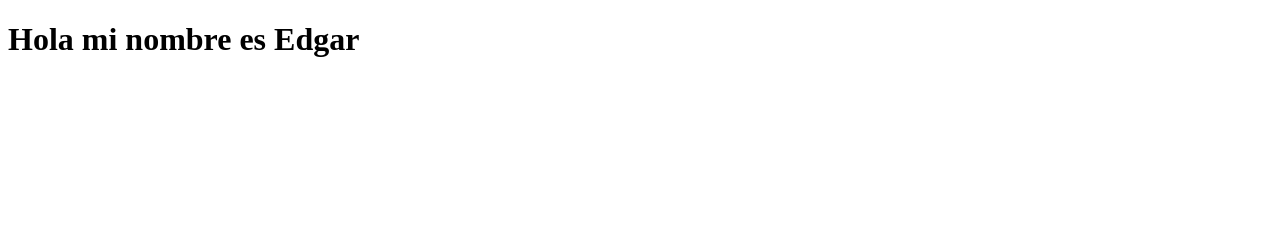
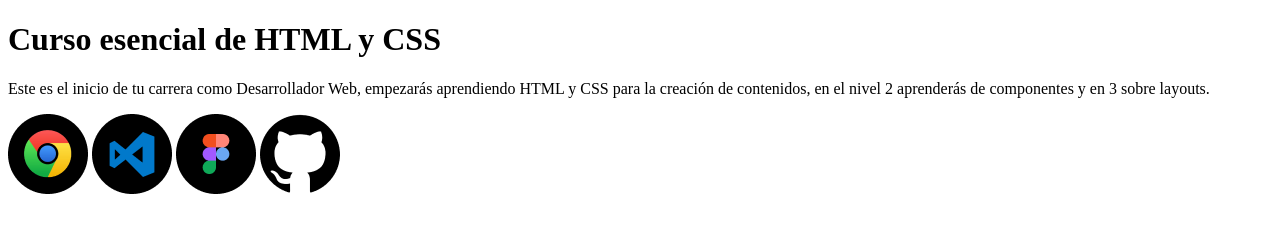
Before and after one commit to darkedg/html-css-esencial, a plain HTML site: page index.html in a window 1280 px wide. Drawn offline with Linux system fonts and the light colour scheme.

Commit message:
Agregando imágenes logos del setup al proyecto

```diff
--- a/index.html
+++ b/index.html
@@ -4,9 +4,14 @@
     <meta charset="UTF-8">
     <meta http-equiv="X-UA-Compatible" content="IE=edge">
     <meta name="viewport" content="width=device-width, initial-scale=1.0">
-    <title>Document</title>
+    <title>El Blog de Edgar</title>
   </head>
   <body>
-    <h1>Hola mi nombre es Edgar</h1>
+    <h1>Curso esencial de HTML y CSS</h1>
+    <p>Este es el inicio de tu carrera como Desarrollador Web, empezarás aprendiendo HTML y CSS para la creación de contenidos, en el nivel 2 aprenderás de componentes y en 3 sobre layouts.</p>
+    <img src="img/google-chrome.png" alt="Logo de Google Chrome">
+    <img src="img/visual-studio-code.png" alt="Logo del editor de codigo Visual Studio Code">
+    <img src="img/figma.png" alt="Logo de Figma">
+    <img src="img/github.png" alt="Logo del Github">
   </body>
 </html>
```
Also changed, not shown: img/figma.png (added), img/github.png (added), img/google-chrome.png (added), img/visual-studio-code.png (added).
